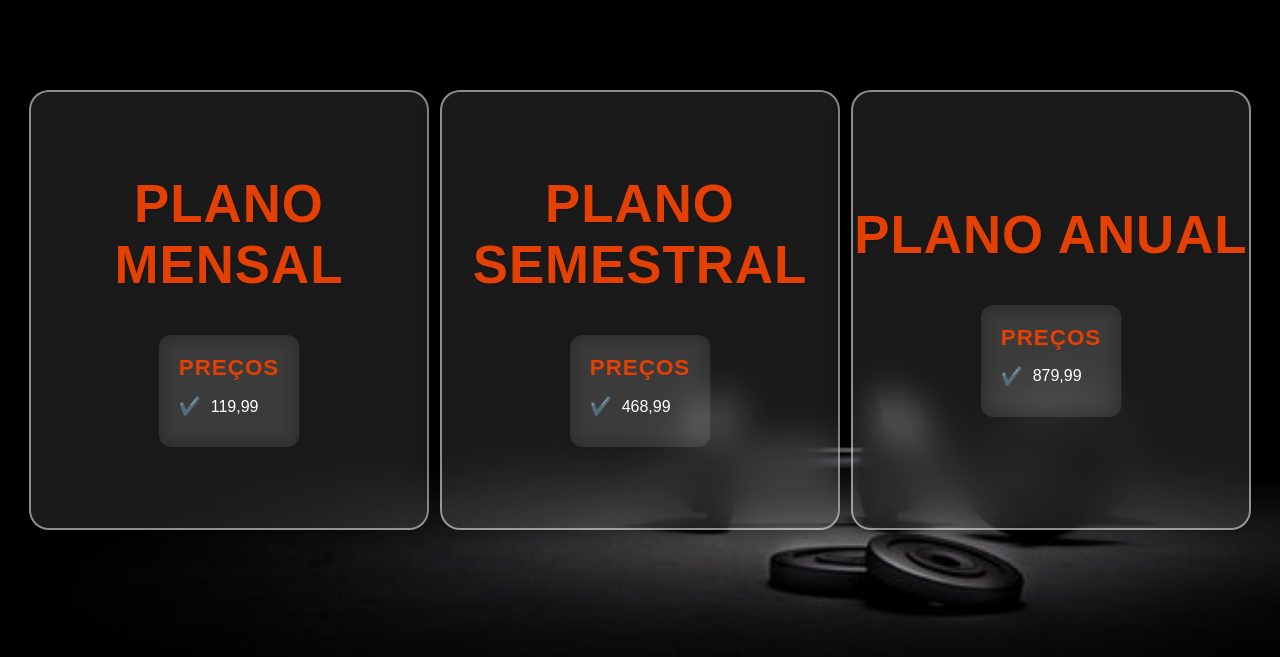
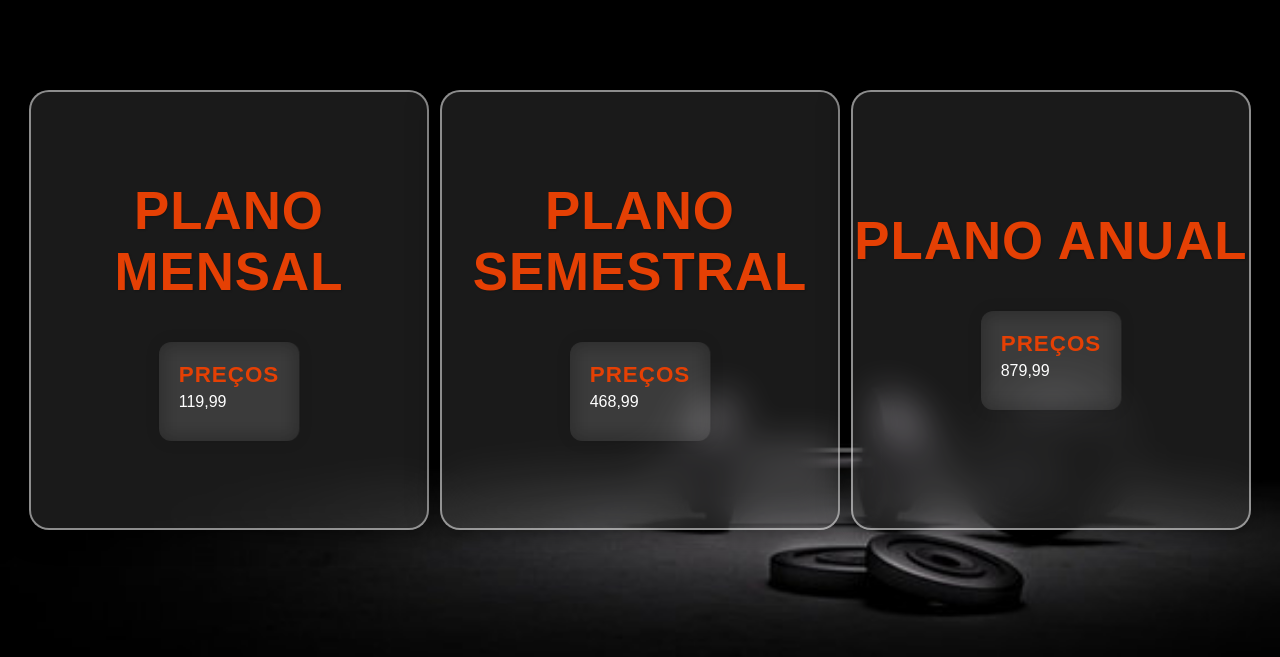
Before and after one commit to ERKpossamai/HTML, a PHP site: page /planos.html in a window 1280 px wide. Shown: the part 90-747 px from the top of the page. Run offline with PHP 8.4, Linux system fonts and the light colour scheme.

Commit message:
só slvr

```diff
--- a/MeuTCC/style.css
+++ b/MeuTCC/style.css
@@ -322,7 +322,7 @@ header h1:hover::before {
 .inf_pl h3 {
     color: #e54004;
     text-align: center;
-    margin-bottom: 15px;
+    margin-bottom: 5px;
     font-size: 1.4rem;
     text-transform: uppercase;
     letter-spacing: 1px;
@@ -340,12 +340,6 @@ header h1:hover::before {
     display: flex;
     align-items: center;
     gap: 10px;
-}
-
-.inf_pl li::before {
-    content: '✔️';
-    color: #e54004;
-    font-size: 1.1rem;
 }
 
 .parent {
```
